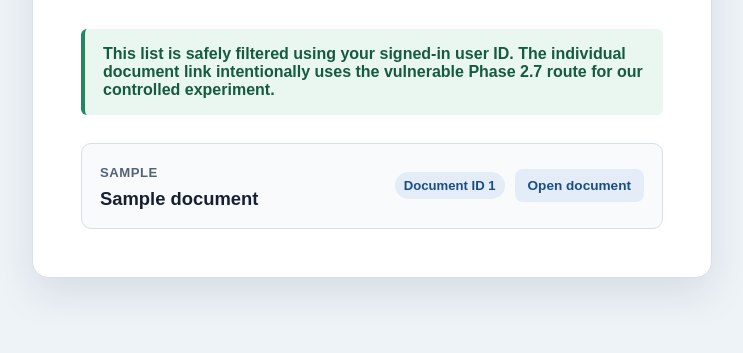
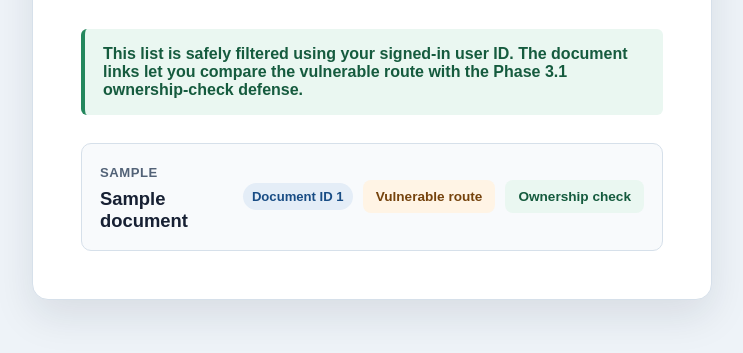
Before and after one commit to mohsenpasdar/idor-student-portal, a Flask app: template templates/dashboard.html in a window 1280 px wide. Shown: the part 201-554 px from the top of the page, without its empty margins (268-1011 px from the left). Run offline with Flask 3, Linux system fonts and the light colour scheme; the template is opened without the code that fills it: most values are stand-ins (such as "Sample title", 1, 10 or a date in 2020).

Commit message:
implement the ownership-check defense

```diff
--- a/app.py
+++ b/app.py
@@ -119,6 +119,30 @@ def vulnerable_document(document_id):
         "document.html",
         document=document,
         owner=owner,
+        route_type="vulnerable",
+    )
+
+
+@app.route("/document/ownership-check/<int:document_id>")
+@login_required
+def ownership_check_document(document_id):
+    """Display a document only when it belongs to the signed-in user."""
+    document = get_document_by_id(document_id)
+
+    if document is None:
+        abort(404)
+
+    # Defense 1: retrieve the requested object, then authorize access by
+    # comparing its owner with the authenticated user from the session.
+    if document["owner_id"] != g.user["id"]:
+        abort(403)
+
+    owner = get_user_by_id(document["owner_id"])
+    return render_template(
+        "document.html",
+        document=document,
+        owner=owner,
+        route_type="ownership_check",
     )
 
 
--- a/static/style.css
+++ b/static/style.css
@@ -112,6 +112,26 @@ p {
     background: #cadcf0;
 }
 
+.button-vulnerable {
+    background: #fff4e5;
+    color: #75430d;
+}
+
+.button-vulnerable:hover,
+.button-vulnerable:focus-visible {
+    background: #f7dfbd;
+}
+
+.button-secure {
+    background: #eaf7f1;
+    color: #155b3e;
+}
+
+.button-secure:hover,
+.button-secure:focus-visible {
+    background: #cfeadc;
+}
+
 .inline-form {
     display: inline;
 }
@@ -218,7 +238,9 @@ p {
 .document-actions {
     display: flex;
     flex: 0 0 auto;
+    flex-wrap: wrap;
     align-items: center;
+    justify-content: flex-end;
     gap: 10px;
 }
 
@@ -312,6 +334,22 @@ p {
     font-weight: 700;
 }
 
+.error-page {
+    text-align: center;
+}
+
+.error-code {
+    margin: 0 0 8px;
+    color: #b93737;
+    font-size: clamp(3.5rem, 12vw, 6rem);
+    font-weight: 700;
+    line-height: 1;
+}
+
+.error-page .button {
+    margin-top: 12px;
+}
+
 @media (max-width: 640px) {
     body {
         padding: 16px;
--- a/templates/dashboard.html
+++ b/templates/dashboard.html
@@ -7,8 +7,8 @@
     <h1>{{ g.user['name'] }}'s documents</h1>
     <div class="notice">
         This list is safely filtered using your signed-in user ID. The
-        individual document link intentionally uses the vulnerable Phase 2.7
-        route for our controlled experiment.
+        document links let you compare the vulnerable route with the Phase 3.1
+        ownership-check defense.
     </div>
 
     {% if documents %}
@@ -22,9 +22,13 @@
                     <div class="document-actions">
                         <span class="document-id">Document ID {{ document['id'] }}</span>
                         <a
-                            class="button button-secondary"
+                            class="button button-secondary button-vulnerable"
                             href="{{ url_for('vulnerable_document', document_id=document['id']) }}"
-                        >Open document</a>
+                        >Vulnerable route</a>
+                        <a
+                            class="button button-secondary button-secure"
+                            href="{{ url_for('ownership_check_document', document_id=document['id']) }}"
+                        >Ownership check</a>
                     </div>
                 </article>
             {% endfor %}
--- a/templates/home.html
+++ b/templates/home.html
@@ -12,8 +12,8 @@
 
     {% if g.user %}
         <div class="notice">
-            Phase 2 is complete: the dashboard safely lists your documents,
-            and the individual document page intentionally demonstrates IDOR.
+            Phase 3.1 is complete: compare the intentionally vulnerable route
+            with the server-side ownership-check defense.
         </div>
         <a class="button" href="{{ url_for('dashboard') }}">Open dashboard</a>
     {% else %}
```
Also changed, not shown: templates/document.html (+11 -0 lines), README.md.
